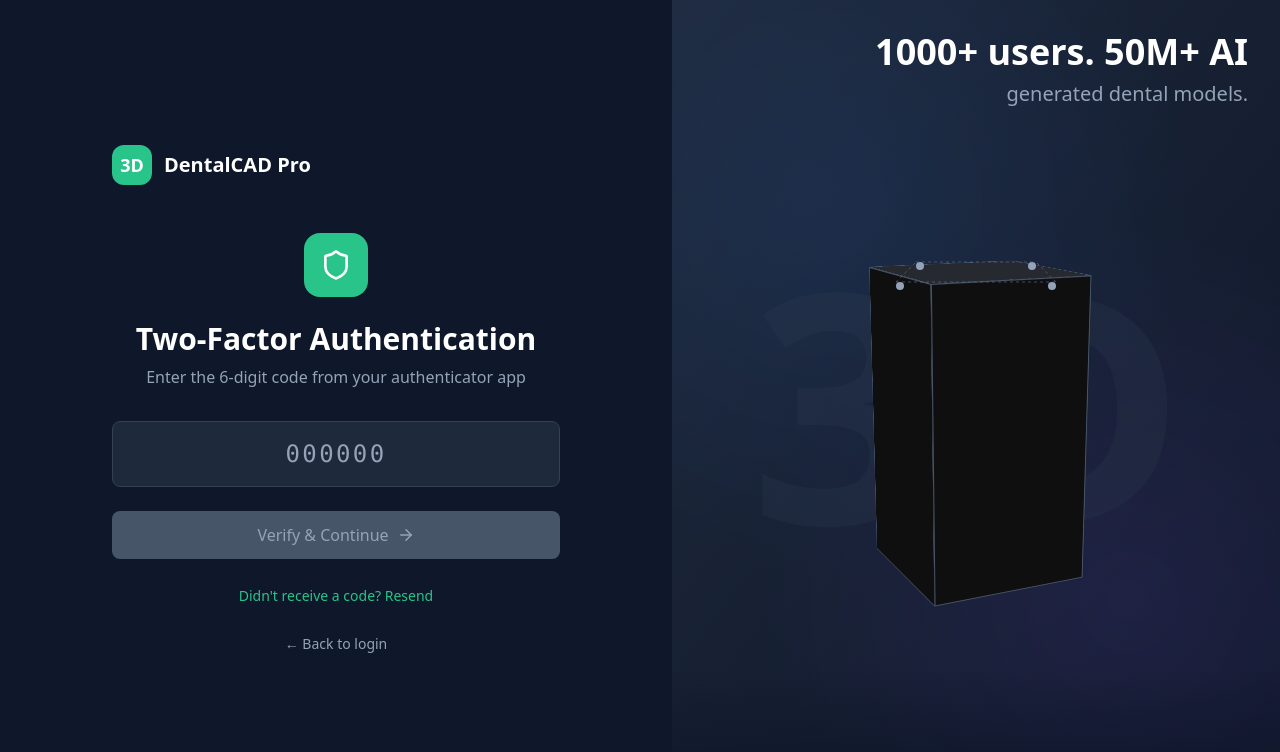
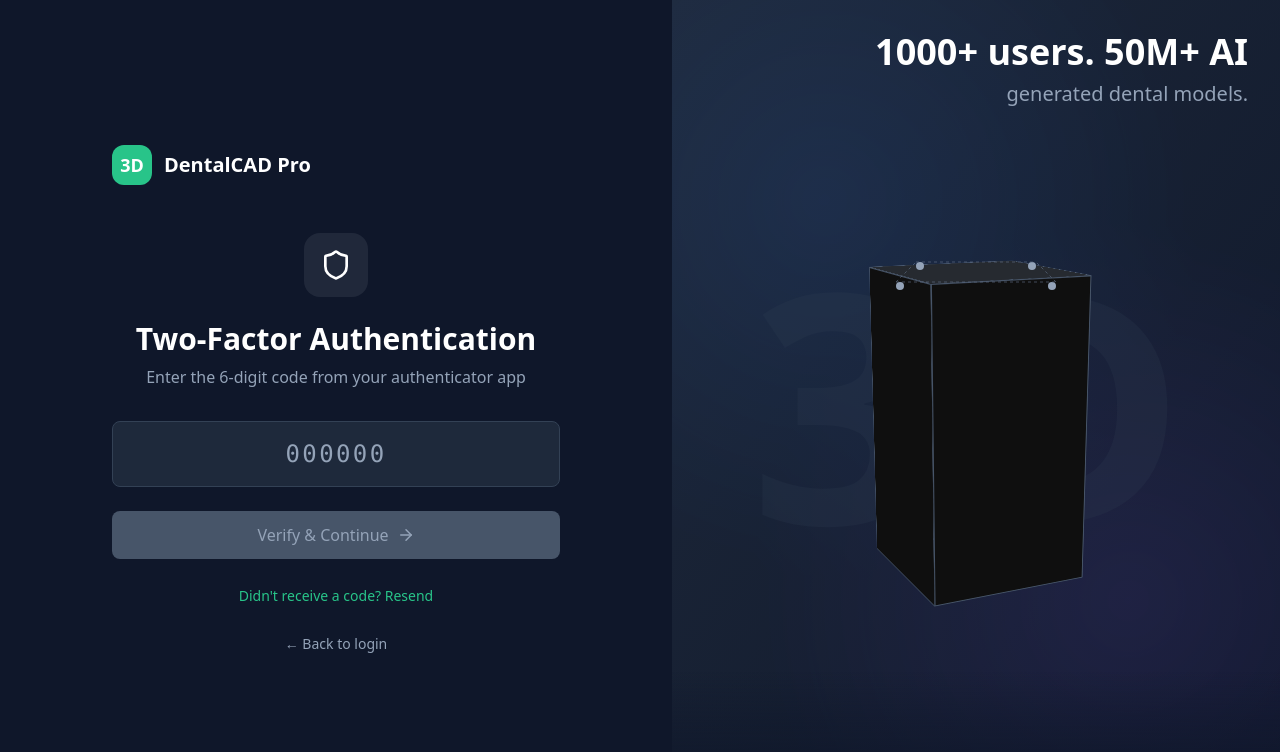
Before and after one commit to TechmaveDesign/cad-software, a React (Vite) app: page / in a window 1280 px wide. Both pictures are taken after typing "name@example.com", "Sample123" into the empty fields and a click on the button "Log in". Shown: the top 752 px of the page. Built offline with nearby package versions, Linux system fonts and the light colour scheme.

Commit message:
Updated ProfileSettings.tsx

```diff
--- a/src/components/LoginPage.tsx
+++ b/src/components/LoginPage.tsx
@@ -370,7 +370,7 @@ const LoginPage: React.FC<LoginPageProps> = ({ onLoginSuccess, initialStep = 'lo
             <>
               {/* 2FA Verification */}
               <div className="mb-8">
-                <div className="w-16 h-16 rounded-2xl flex items-center justify-center mx-auto mb-6" style={{ backgroundColor: '#28c489' }}>
+                <div className="w-16 h-16 rounded-2xl flex items-center justify-center mx-auto mb-6" style={{ backgroundColor: 'rgb(32 40 58)' }}>
                   <Shield size={32} className="text-white" />
                 </div>
                 <h1 className="text-white text-3xl font-bold mb-2 text-center">Two-Factor Authentication</h1>
@@ -460,7 +460,7 @@ const LoginPage: React.FC<LoginPageProps> = ({ onLoginSuccess, initialStep = 'lo
             <>
               {/* Forgot Password */}
               <div className="mb-8">
-                <div className="w-16 h-16 rounded-2xl flex items-center justify-center mx-auto mb-6" style={{ backgroundColor: '#28c489' }}>
+                <div className="w-16 h-16 rounded-2xl flex items-center justify-center mx-auto mb-6" style={{ backgroundColor: 'rgb(32 40 58)' }}>
                   <Mail size={32} className="text-white" />
                 </div>
                 <h1 className="text-white text-3xl font-bold mb-2 text-center">Reset Password</h1>
@@ -540,7 +540,7 @@ const LoginPage: React.FC<LoginPageProps> = ({ onLoginSuccess, initialStep = 'lo
             <>
               {/* Forgot Password 2FA Verification */}
               <div className="mb-8">
-                <div className="w-16 h-16 rounded-2xl flex items-center justify-center mx-auto mb-6" style={{ backgroundColor: '#28c489' }}>
+                <div className="w-16 h-16 rounded-2xl flex items-center justify-center mx-auto mb-6" style={{ backgroundColor: 'rgb(32 40 58)' }}>
                   <Shield size={32} className="text-white" />
                 </div>
                 <h1 className="text-white text-3xl font-bold mb-2 text-center">Verify Reset Code</h1>
--- a/src/components/ProfileSettings.tsx
+++ b/src/components/ProfileSettings.tsx
@@ -301,7 +301,7 @@ const ProfileSettings: React.FC<ProfileSettingsProps> = ({ onBackToWorkspace, on
                 <div className="bg-slate-800 border border-slate-700 rounded-lg p-6">
                   <div className="flex items-center justify-between">
                     <div className="flex items-center space-x-4">
-                      <div className="w-12 h-12 rounded-lg flex items-center justify-center" style={{ backgroundColor: '#28c489' }}>
+                      <div className="w-12 h-12 rounded-lg flex items-center justify-center" style={{ backgroundColor: 'rgb(32 40 58)' }}>
                         <Shield size={20} className="text-white" />
                       </div>
                       <div>
```
